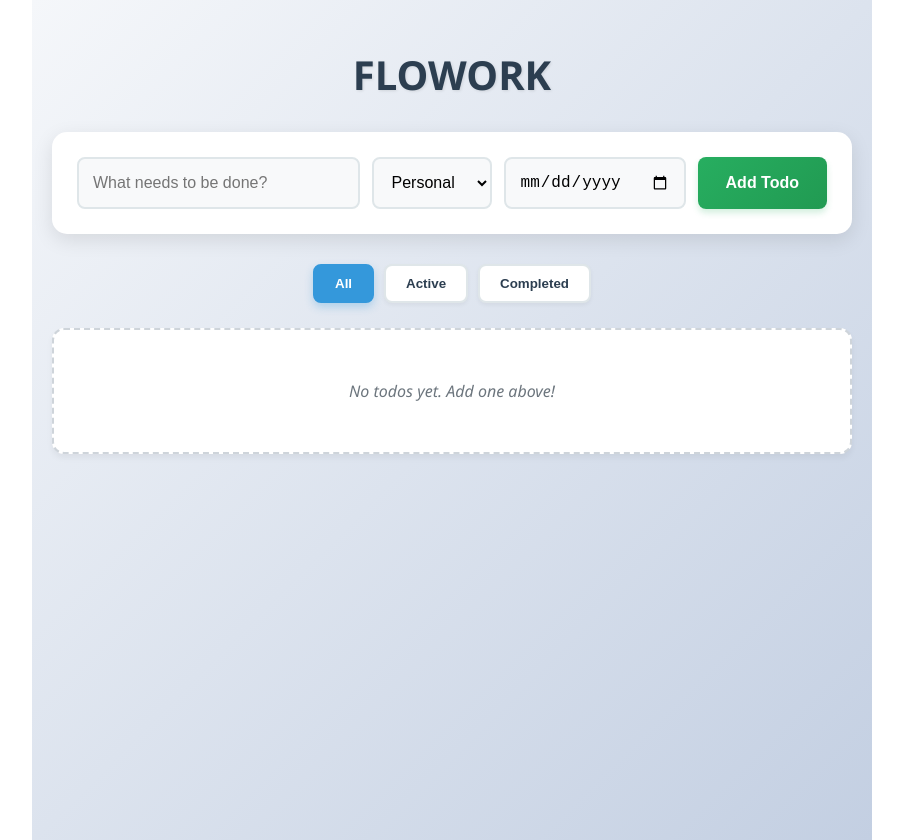
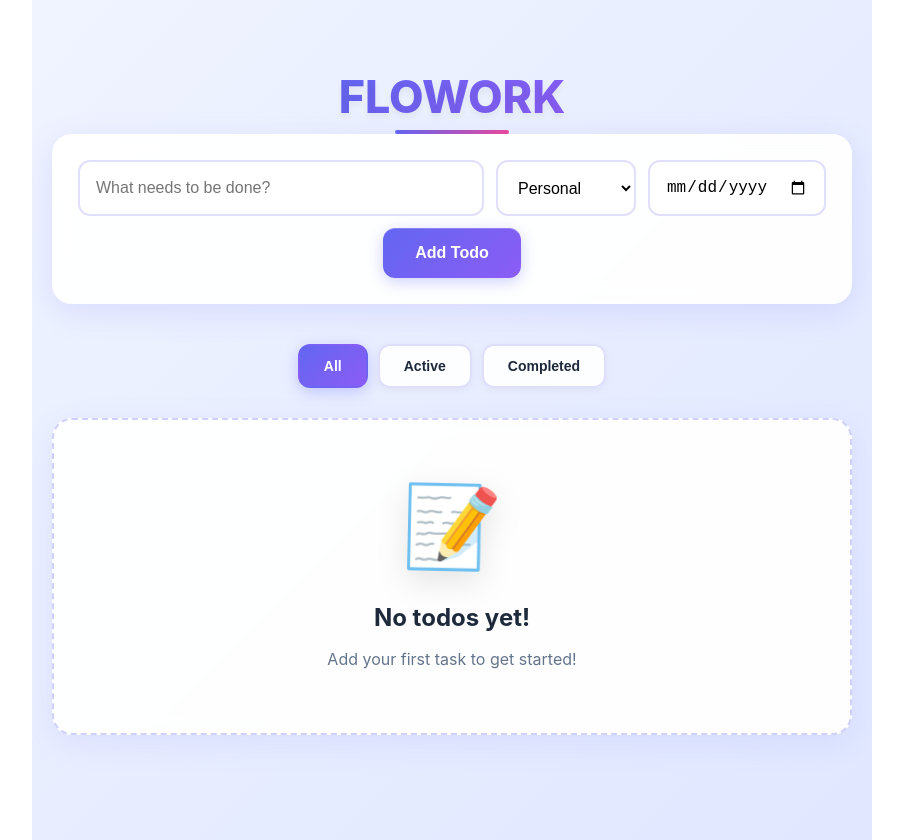
Before and after one commit to Hilawi-G/todo-list-app, a React (Create React App) app: page / in a window 1280 px wide. Shown: the whole page, without its empty margins (188-1091 px from the left). Built offline with nearby package versions, Linux system fonts and the light colour scheme.

Commit message:
Apply modern gradient UI redesign with glass morphism effects

```diff
--- a/src/App.css
+++ b/src/App.css
@@ -1,195 +1,316 @@
+/* Modern Color Palette */
+:root {
+  --primary: #6366f1;
+  --primary-dark: #4f46e5;
+  --secondary: #8b5cf6;
+  --accent: #ec4899;
+  --success: #10b981;
+  --warning: #f59e0b;
+  --danger: #ef4444;
+  --light: #f8fafc;
+  --dark: #1e293b;
+  --gray: #64748b;
+  --card-bg: rgba(255, 255, 255, 0.95);
+}
+
+/* Base Styles */
 .App {
   max-width: 800px;
   margin: 0 auto;
   padding: 20px;
-  font-family: 'Segoe UI', Tahoma, Geneva, Verdana, sans-serif;
-  background: linear-gradient(135deg, #f5f7fa 0%, #c3cfe2 100%);
+  font-family: 'Inter', -apple-system, BlinkMacSystemFont, 'Segoe UI', Roboto, sans-serif;
   min-height: 100vh;
+  background: linear-gradient(135deg, #f0f4ff 0%, #e0e7ff 100%);
+  position: relative;
+  overflow-x: hidden;
 }
 
+/* Background Pattern */
+.App::before {
+  content: '';
+  position: absolute;
+  top: 0;
+  left: 0;
+  right: 0;
+  bottom: 0;
+  background:
+    radial-gradient(circle at 20% 80%, rgba(99, 102, 241, 0.1) 0%, transparent 50%),
+    radial-gradient(circle at 80% 20%, rgba(139, 92, 246, 0.1) 0%, transparent 50%);
+  z-index: -1;
+}
+
+/* Header */
 .App-header {
   text-align: center;
-  margin-bottom: 30px;
+  margin-bottom: 40px;
+  padding-top: 20px;
 }
 
 .App-header h1 {
-  color: #2c3e50;
-  margin-bottom: 30px;
-  font-size: 2.5rem;
-  text-shadow: 1px 1px 3px rgba(0,0,0,0.1);
+  color: var(--dark);
+  margin-bottom: 10px;
+  font-size: 2.8rem;
+  font-weight: 800;
+  background: linear-gradient(135deg, var(--primary), var(--secondary));
+  -webkit-background-clip: text;
+  -webkit-text-fill-color: transparent;
+  text-shadow: 0 4px 6px rgba(0, 0, 0, 0.05);
+  position: relative;
+  display: inline-block;
 }
 
-/* Todo Form Styles */
+.App-header h1::after {
+  content: '';
+  position: absolute;
+  bottom: -10px;
+  left: 25%;
+  width: 50%;
+  height: 4px;
+  background: linear-gradient(90deg, var(--primary), var(--accent));
+  border-radius: 2px;
+}
+
+/* Todo Form - Glass Morphism */
 .todo-form {
   display: flex;
   gap: 12px;
-  margin-bottom: 30px;
+  margin-bottom: 40px;
   flex-wrap: wrap;
   justify-content: center;
-  background: white;
+  background: var(--card-bg);
   padding: 25px;
-  border-radius: 15px;
-  box-shadow: 0 6px 20px rgba(0, 0, 0, 0.1);
-  border: none;
+  border-radius: 20px;
+  backdrop-filter: blur(10px);
+  box-shadow:
+    0 8px 32px rgba(99, 102, 241, 0.15),
+    inset 0 1px 0 rgba(255, 255, 255, 0.8);
+  border: 1px solid rgba(255, 255, 255, 0.3);
 }
 
 .todo-input {
   flex: 1;
-  min-width: 200px;
-  padding: 14px;
-  border: 2px solid #dfe6e9;
-  border-radius: 8px;
+  min-width: 250px;
+  padding: 16px;
+  border: 2px solid rgba(99, 102, 241, 0.2);
+  border-radius: 12px;
   font-size: 16px;
   transition: all 0.3s;
-  background: #f8f9fa;
+  background: rgba(255, 255, 255, 0.9);
+  font-weight: 500;
 }
 
 .todo-input:focus {
   outline: none;
-  border-color: #3498db;
+  border-color: var(--primary);
   background: white;
-  box-shadow: 0 0 0 3px rgba(52, 152, 219, 0.2);
+  box-shadow: 0 0 0 4px rgba(99, 102, 241, 0.1);
+  transform: translateY(-2px);
 }
 
-.category-select {
-  padding: 14px;
-  border: 2px solid #dfe6e9;
-  border-radius: 8px;
-  background: #f8f9fa;
+.category-select, .date-input {
+  padding: 16px;
+  border: 2px solid rgba(99, 102, 241, 0.2);
+  border-radius: 12px;
+  background: rgba(255, 255, 255, 0.9);
   font-size: 16px;
-  min-width: 120px;
+  font-weight: 500;
+  min-width: 140px;
   transition: all 0.3s;
 }
 
-.category-select:focus {
+.category-select:focus, .date-input:focus {
   outline: none;
-  border-color: #3498db;
-  background: white;
-  box-shadow: 0 0 0 3px rgba(52, 152, 219, 0.2);
-}
-
-.date-input {
-  padding: 14px;
-  border: 2px solid #dfe6e9;
-  border-radius: 8px;
-  font-size: 16px;
-  min-width: 150px;
-  background: #f8f9fa;
-  transition: all 0.3s;
-}
-
-.date-input:focus {
-  outline: none;
-  border-color: #3498db;
-  background: white;
-  box-shadow: 0 0 0 3px rgba(52, 152, 219, 0.2);
+  border-color: var(--primary);
+  box-shadow: 0 0 0 4px rgba(99, 102, 241, 0.1);
+  transform: translateY(-2px);
 }
 
 .add-button {
-  padding: 14px 28px;
-  background: linear-gradient(135deg, #27ae60 0%, #219a52 100%);
+  padding: 16px 32px;
+  background: linear-gradient(135deg, var(--primary), var(--secondary));
   color: white;
   border: none;
-  border-radius: 8px;
+  border-radius: 12px;
   font-size: 16px;
   font-weight: 600;
   cursor: pointer;
   transition: all 0.3s;
-  box-shadow: 0 4px 6px rgba(39, 174, 96, 0.2);
+  box-shadow:
+    0 4px 15px rgba(99, 102, 241, 0.3),
+    inset 0 1px 0 rgba(255, 255, 255, 0.2);
+  position: relative;
+  overflow: hidden;
+}
+
+.add-button::before {
+  content: '';
+  position: absolute;
+  top: 0;
+  left: -100%;
+  width: 100%;
+  height: 100%;
+  background: linear-gradient(90deg, transparent, rgba(255, 255, 255, 0.2), transparent);
+  transition: 0.5s;
 }
 
 .add-button:hover {
-  transform: translateY(-2px);
-  box-shadow: 0 6px 12px rgba(39, 174, 96, 0.3);
+  transform: translateY(-3px);
+  box-shadow:
+    0 8px 25px rgba(99, 102, 241, 0.4),
+    inset 0 1px 0 rgba(255, 255, 255, 0.2);
 }
 
-.add-button:active {
-  transform: translateY(0);
+.add-button:hover::before {
+  left: 100%;
 }
 
 /* Filter Buttons */
 .filter-buttons {
   display: flex;
   gap: 10px;
-  margin-bottom: 25px;
+  margin-bottom: 30px;
   justify-content: center;
   flex-wrap: wrap;
 }
 
 .filter-btn {
-  padding: 10px 20px;
-  background: white;
-  border: 2px solid #dfe6e9;
-  border-radius: 8px;
+  padding: 12px 24px;
+  background: rgba(255, 255, 255, 0.9);
+  border: 2px solid rgba(99, 102, 241, 0.2);
+  border-radius: 12px;
   cursor: pointer;
   transition: all 0.3s;
   font-weight: 600;
-  color: #2c3e50;
-  box-shadow: 0 2px 4px rgba(0,0,0,0.05);
+  color: var(--dark);
+  box-shadow: 0 2px 8px rgba(0, 0, 0, 0.05);
+  font-size: 14px;
 }
 
 .filter-btn:hover {
-  background: #f8f9fa;
+  background: white;
   transform: translateY(-2px);
-  box-shadow: 0 4px 8px rgba(0,0,0,0.1);
+  box-shadow: 0 4px 15px rgba(0, 0, 0, 0.1);
 }
 
 .filter-btn.active {
-  background: #3498db;
+  background: linear-gradient(135deg, var(--primary), var(--secondary));
   color: white;
-  border-color: #3498db;
-  box-shadow: 0 4px 8px rgba(52, 152, 219, 0.3);
+  border-color: transparent;
+  box-shadow: 0 4px 15px rgba(99, 102, 241, 0.3);
 }
 
-/* Card Styles for Todos */
+/* Todo Cards - Modern Design */
+.todo-list {
+  margin-bottom: 30px;
+}
+
 .todo-card {
-  background: white;
-  border-radius: 12px;
-  padding: 0;
-  margin-bottom: 15px;
-  box-shadow: 0 4px 12px rgba(0, 0, 0, 0.08);
-  border: 1px solid #eef2f7;
-  transition: all 0.3s ease;
+  background: var(--card-bg);
+  border-radius: 16px;
+  margin-bottom: 20px;
+  box-shadow:
+    0 6px 20px rgba(0, 0, 0, 0.08),
+    inset 0 1px 0 rgba(255, 255, 255, 0.8);
+  border: 1px solid rgba(255, 255, 255, 0.4);
+  transition: all 0.4s cubic-bezier(0.175, 0.885, 0.32, 1.275);
   overflow: hidden;
+  position: relative;
+}
+
+.todo-card::before {
+  content: '';
+  position: absolute;
+  left: 0;
+  top: 0;
+  height: 100%;
+  width: 5px;
+  background: linear-gradient(to bottom, var(--primary), var(--secondary));
+  opacity: 0;
+  transition: opacity 0.3s;
 }
 
 .todo-card:hover {
-  transform: translateY(-3px);
-  box-shadow: 0 8px 20px rgba(0, 0, 0, 0.12);
+  transform: translateY(-4px) scale(1.01);
+  box-shadow:
+    0 12px 30px rgba(0, 0, 0, 0.12),
+    inset 0 1px 0 rgba(255, 255, 255, 0.9);
+}
+
+.todo-card:hover::before {
+  opacity: 1;
 }
 
 .todo-card.completed {
-  opacity: 0.8;
-  background: linear-gradient(135deg, #f8f9fa 0%, #e9ecef 100%);
+  opacity: 0.85;
+  background: linear-gradient(135deg, rgba(248, 250, 252, 0.8), rgba(226, 232, 240, 0.8));
 }
 
 .todo-card.completed .todo-text {
   text-decoration: line-through;
-  color: #868e96;
+  color: var(--gray);
 }
 
 /* Card Header */
 .card-header {
   display: flex;
   align-items: center;
-  gap: 15px;
-  padding: 20px 20px 15px 20px;
-  border-bottom: 1px solid #f1f3f5;
+  gap: 20px;
+  padding: 25px 25px 20px 25px;
+  border-bottom: 1px solid rgba(226, 232, 240, 0.6);
+}
+
+.todo-checkbox {
+  width: 24px;
+  height: 24px;
+  cursor: pointer;
+  accent-color: var(--success);
+  border-radius: 6px;
+  transition: transform 0.2s;
+}
+
+.todo-checkbox:hover {
+  transform: scale(1.1);
 }
 
 .todo-text {
   flex: 1;
-  font-size: 17px;
-  font-weight: 500;
-  color: #2c3e50;
+  font-size: 18px;
+  font-weight: 600;
+  color: var(--dark);
   margin: 0;
-  line-height: 1.4;
+  line-height: 1.5;
+}
+
+/* Delete Button */
+.delete-btn {
+  background: linear-gradient(135deg, #ef4444, #dc2626);
+  color: white;
+  border: none;
+  border-radius: 10px;
+  width: 42px;
+  height: 42px;
+  cursor: pointer;
+  display: flex;
+  align-items: center;
+  justify-content: center;
+  transition: all 0.3s;
+  box-shadow: 0 4px 10px rgba(239, 68, 68, 0.2);
+}
+
+.delete-btn:hover {
+  transform: scale(1.1) rotate(5deg);
+  box-shadow: 0 6px 15px rgba(239, 68, 68, 0.3);
+}
+
+.trash-icon {
+  font-size: 16px;
 }
 
 /* Card Footer */
 .card-footer {
-  padding: 15px 20px 20px 20px;
-  background: linear-gradient(135deg, #fafbfc 0%, #f1f3f5 100%);
+  padding: 20px 25px;
+  background: rgba(248, 250, 252, 0.5);
+  backdrop-filter: blur(5px);
 }
 
 .todo-meta {
@@ -199,164 +320,171 @@
   flex-wrap: wrap;
 }
 
-/* Checkbox Styling */
-.todo-checkbox {
-  width: 22px;
-  height: 22px;
-  cursor: pointer;
-  accent-color: #27ae60;
+/* Category Badges - Modern */
+.category-badge {
+  display: flex;
+  align-items: center;
+  gap: 8px;
+  color: white;
+  padding: 8px 16px;
+  border-radius: 20px;
+  font-size: 13px;
+  font-weight: 700;
+  text-transform: uppercase;
+  letter-spacing: 0.5px;
+  box-shadow: 0 2px 8px rgba(0,0,0,0.1);
   transition: transform 0.2s;
 }
 
-.todo-checkbox:hover {
-  transform: scale(1.1);
-}
-
-/* Delete Button with Icon */
-.delete-btn {
-  background: linear-gradient(135deg, #e74c3c 0%, #c0392b 100%);
-  color: white;
-  border: none;
-  border-radius: 8px;
-  width: 38px;
-  height: 38px;
-  cursor: pointer;
-  display: flex;
-  align-items: center;
-  justify-content: center;
-  transition: all 0.3s ease;
-  box-shadow: 0 2px 4px rgba(231, 76, 60, 0.2);
-}
-
-.delete-btn:hover {
-  transform: scale(1.1);
-  box-shadow: 0 4px 8px rgba(231, 76, 60, 0.3);
-}
-
-.trash-icon {
-  font-size: 15px;
-}
-
-/* Category Badges with Icons */
-.category-badge {
-  display: flex;
-  align-items: center;
-  gap: 6px;
-  color: white;
-  padding: 6px 14px;
-  border-radius: 20px;
-  font-size: 12px;
-  font-weight: 600;
-  text-transform: capitalize;
-  box-shadow: 0 2px 4px rgba(0,0,0,0.1);
+.category-badge:hover {
+  transform: translateY(-2px);
 }
 
 .meta-icon {
-  font-size: 11px;
+  font-size: 12px;
 }
 
 .category-personal {
-  background: linear-gradient(135deg, #3498db 0%, #2980b9 100%);
+  background: linear-gradient(135deg, #3b82f6, #1d4ed8);
 }
 
 .category-work {
-  background: linear-gradient(135deg, #e74c3c 0%, #c0392b 100%);
+  background: linear-gradient(135deg, #f59e0b, #d97706);
 }
 
 .category-shopping {
-  background: linear-gradient(135deg, #9b59b6 0%, #8e44ad 100%);
+  background: linear-gradient(135deg, #8b5cf6, #7c3aed);
 }
 
 .category-health {
-  background: linear-gradient(135deg, #2ecc71 0%, #27ae60 100%);
+  background: linear-gradient(135deg, #10b981, #059669);
 }
 
 /* Date Styling */
 .todo-date, .created-date {
   display: flex;
   align-items: center;
-  gap: 6px;
-  color: #495057;
+  gap: 8px;
+  color: var(--dark);
   font-size: 13px;
-  font-weight: 500;
-  background: white;
-  padding: 5px 10px;
-  border-radius: 15px;
-  box-shadow: 0 1px 3px rgba(0,0,0,0.05);
+  font-weight: 600;
+  background: rgba(255, 255, 255, 0.9);
+  padding: 8px 14px;
+  border-radius: 20px;
+  box-shadow: 0 2px 5px rgba(0,0,0,0.05);
+}
+
+.todo-date .meta-icon {
+  color: var(--primary);
 }
 
 .created-date {
-  color: #868e96;
+  color: var(--gray);
+  background: rgba(248, 250, 252, 0.9);
   margin-left: auto;
-  background: #f8f9fa;
 }
 
-/* Empty State Styling */
-.empty-message {
+/* Empty State */
+.empty-state {
   text-align: center;
-  color: #6c757d;
-  font-style: italic;
-  padding: 50px 20px;
-  background: white;
-  border-radius: 12px;
-  border: 2px dashed #ced4da;
-  margin: 0;
-  font-size: 16px;
-  box-shadow: 0 4px 6px rgba(0,0,0,0.05);
+  padding: 60px 30px;
+  background: var(--card-bg);
+  border-radius: 20px;
+  border: 2px dashed rgba(99, 102, 241, 0.3);
+  margin: 20px 0;
+  backdrop-filter: blur(10px);
+  box-shadow: 0 8px 32px rgba(99, 102, 241, 0.1);
 }
 
-/* Todo Stats Container */
+.empty-illustration {
+  font-size: 80px;
+  margin-bottom: 25px;
+  animation: float 3s ease-in-out infinite;
+  filter: drop-shadow(0 10px 15px rgba(0, 0, 0, 0.1));
+}
+
+@keyframes float {
+  0%, 100% { transform: translateY(0px) rotate(0deg); }
+  50% { transform: translateY(-15px) rotate(5deg); }
+}
+
+.empty-state h3 {
+  color: var(--dark);
+  margin-bottom: 15px;
+  font-size: 24px;
+  font-weight: 700;
+}
+
+.empty-state p {
+  color: var(--gray);
+  font-size: 16px;
+  max-width: 400px;
+  margin: 0 auto;
+  line-height: 1.6;
+}
+
+/* Todo Stats */
 .todo-stats-container {
-  margin-top: 25px;
+  margin-top: 30px;
   display: flex;
   flex-direction: column;
-  gap: 12px;
+  gap: 15px;
   align-items: center;
 }
 
 .todo-stats {
   width: 100%;
-  padding: 18px;
-  background: linear-gradient(135deg, #34495e 0%, #2c3e50 100%);
+  padding: 20px;
+  background: linear-gradient(135deg, rgba(30, 41, 59, 0.95), rgba(15, 23, 42, 0.95));
   color: white;
-  border-radius: 12px;
+  border-radius: 16px;
   font-weight: 600;
-  box-shadow: 0 4px 12px rgba(0,0,0,0.1);
+  box-shadow: 0 8px 32px rgba(0, 0, 0, 0.2);
+  backdrop-filter: blur(10px);
+  border: 1px solid rgba(255, 255, 255, 0.1);
 }
 
 .todo-stats p {
   margin: 0;
   display: flex;
   flex-wrap: wrap;
-  gap: 15px;
+  gap: 20px;
   justify-content: center;
   font-size: 14px;
 }
 
 .stat-item {
-  padding: 6px 12px;
+  padding: 8px 16px;
   background: rgba(255, 255, 255, 0.15);
-  border-radius: 6px;
-  backdrop-filter: blur(10px);
+  border-radius: 10px;
+  backdrop-filter: blur(5px);
+  border: 1px solid rgba(255, 255, 255, 0.1);
+  transition: all 0.3s;
+}
+
+.stat-item:hover {
+  background: rgba(255, 255, 255, 0.25);
+  transform: translateY(-2px);
 }
 
 /* Clear Completed Button */
 .clear-completed-btn {
-  padding: 12px 24px;
-  background: linear-gradient(135deg, #e74c3c 0%, #c0392b 100%);
+  padding: 14px 28px;
+  background: linear-gradient(135deg, #ef4444, #dc2626);
   color: white;
   border: none;
-  border-radius: 8px;
+  border-radius: 12px;
   font-size: 14px;
-  font-weight: 600;
+  font-weight: 700;
   cursor: pointer;
-  transition: all 0.3s ease;
-  box-shadow: 0 4px 8px rgba(231, 76, 60, 0.2);
+  transition: all 0.3s;
+  box-shadow: 0 6px 20px rgba(239, 68, 68, 0.2);
+  letter-spacing: 0.5px;
 }
 
 .clear-completed-btn:hover {
-  transform: translateY(-2px);
-  box-shadow: 0 6px 12px rgba(231, 76, 60, 0.3);
+  transform: translateY(-3px);
+  box-shadow: 0 10px 25px rgba(239, 68, 68, 0.3);
 }
 
 /* Responsive Design */
@@ -366,7 +494,7 @@
   }
 
   .App-header h1 {
-    font-size: 2rem;
+    font-size: 2.2rem;
   }
 
   .todo-form {
@@ -383,7 +511,7 @@
   .todo-meta {
     flex-direction: column;
     align-items: flex-start;
-    gap: 10px;
+    gap: 12px;
   }
 
   .created-date {
@@ -395,26 +523,46 @@
   }
 
   .filter-btn {
-    padding: 8px 16px;
-    font-size: 14px;
+    padding: 10px 18px;
+    font-size: 13px;
   }
 
   .todo-stats p {
     flex-direction: column;
-    gap: 10px;
+    gap: 12px;
     align-items: center;
   }
 
-  .stat-item {
-    width: fit-content;
-  }
-
   .card-header {
-    padding: 15px;
-    gap: 12px;
+    padding: 20px;
+    gap: 15px;
   }
 
   .todo-text {
-    font-size: 15px;
+    font-size: 16px;
+  }
+
+  .empty-illustration {
+    font-size: 60px;
+  }
+
+  .empty-state h3 {
+    font-size: 20px;
   }
 }
+
+/* Loading Animation for Todo Items */
+@keyframes slideIn {
+  from {
+    opacity: 0;
+    transform: translateY(20px);
+  }
+  to {
+    opacity: 1;
+    transform: translateY(0);
+  }
+}
+
+.todo-card {
+  animation: slideIn 0.4s ease-out;
+}
--- a/src/App.js
+++ b/src/App.js
@@ -1,4 +1,4 @@
-import React, { useState,useEffect } from 'react';
+import React, { useState, useEffect } from 'react';
 import { FaTrash, FaCalendarAlt, FaTag } from 'react-icons/fa';
 import './App.css';
 
@@ -9,9 +9,10 @@ function App() {
   const [todoDate, setTodoDate] = useState('');
   const [filter, setFilter] = useState('all');
 
-  useEffect (() =>{
-    const remaining= todos.filter(todo => !todo.compelted).length;
-    document.title =remaining >0 ? `(${remaining}) FLOWORK` : 'FLOWORK';
+  // Tab title counter with fixed typo
+  useEffect(() => {
+    const remaining = todos.filter(todo => !todo.completed).length; // Fixed: completed
+    document.title = remaining > 0 ? `(${remaining}) FLOWORK` : 'FLOWORK';
   }, [todos]);
 
   const filteredTodos = todos.filter(todo => {
@@ -115,12 +116,21 @@ function App() {
         {/* Todo List */}
         <div className="todo-list">
           {filteredTodos.length === 0 ? (
-            <p className="empty-message">
-              {filter === 'all'
-                ? 'No todos yet. Add one above!'
-                : `No ${filter} todos!`
-              }
-            </p>
+            <div className="empty-state">
+              <div className="empty-illustration">📝</div>
+              <h3>
+                {filter === 'all'
+                  ? 'No todos yet!'
+                  : `No ${filter} todos!`
+                }
+              </h3>
+              <p>
+                {filter === 'all'
+                  ? 'Add your first task to get started!'
+                  : 'Try switching to a different filter'
+                }
+              </p>
+            </div>
           ) : (
             filteredTodos.map(todo => (
               <div key={todo.id} className={`todo-card ${todo.completed ? 'completed' : ''}`}>
```
